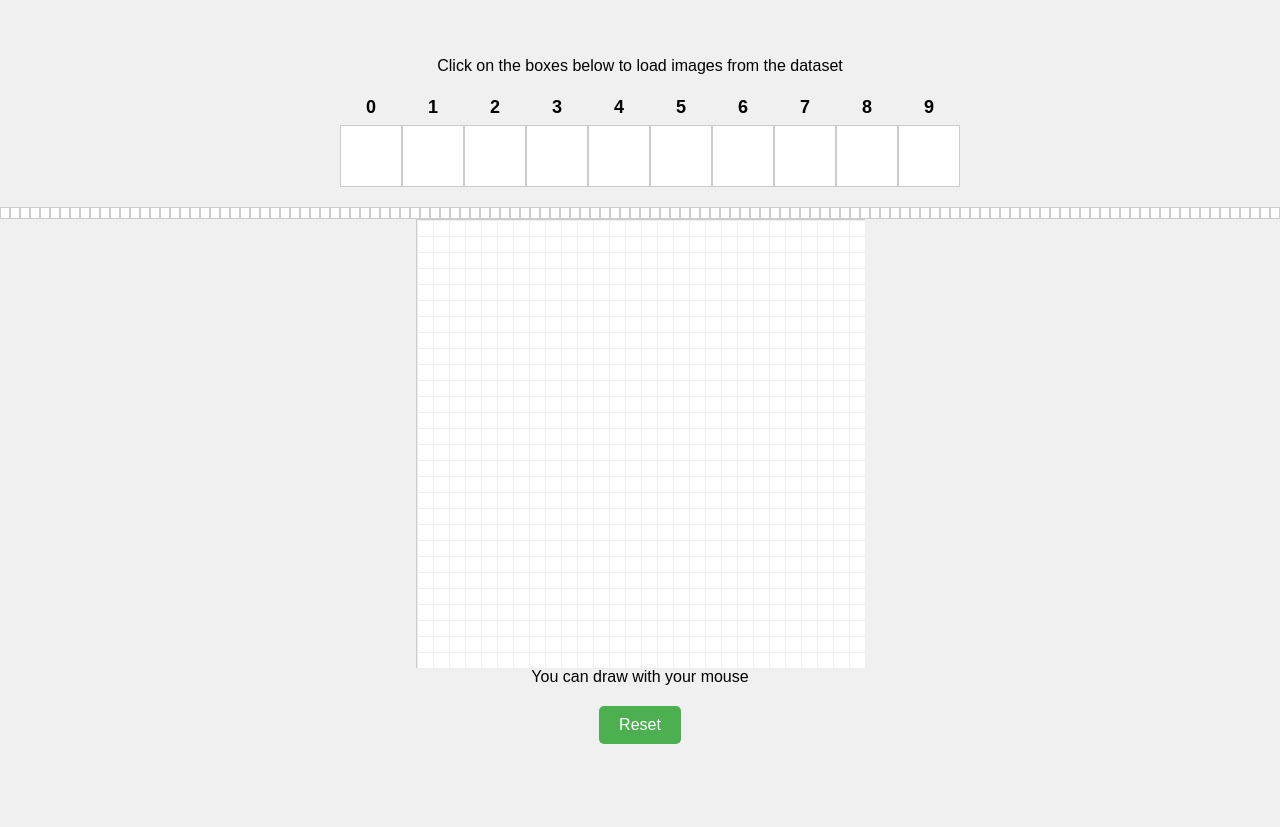
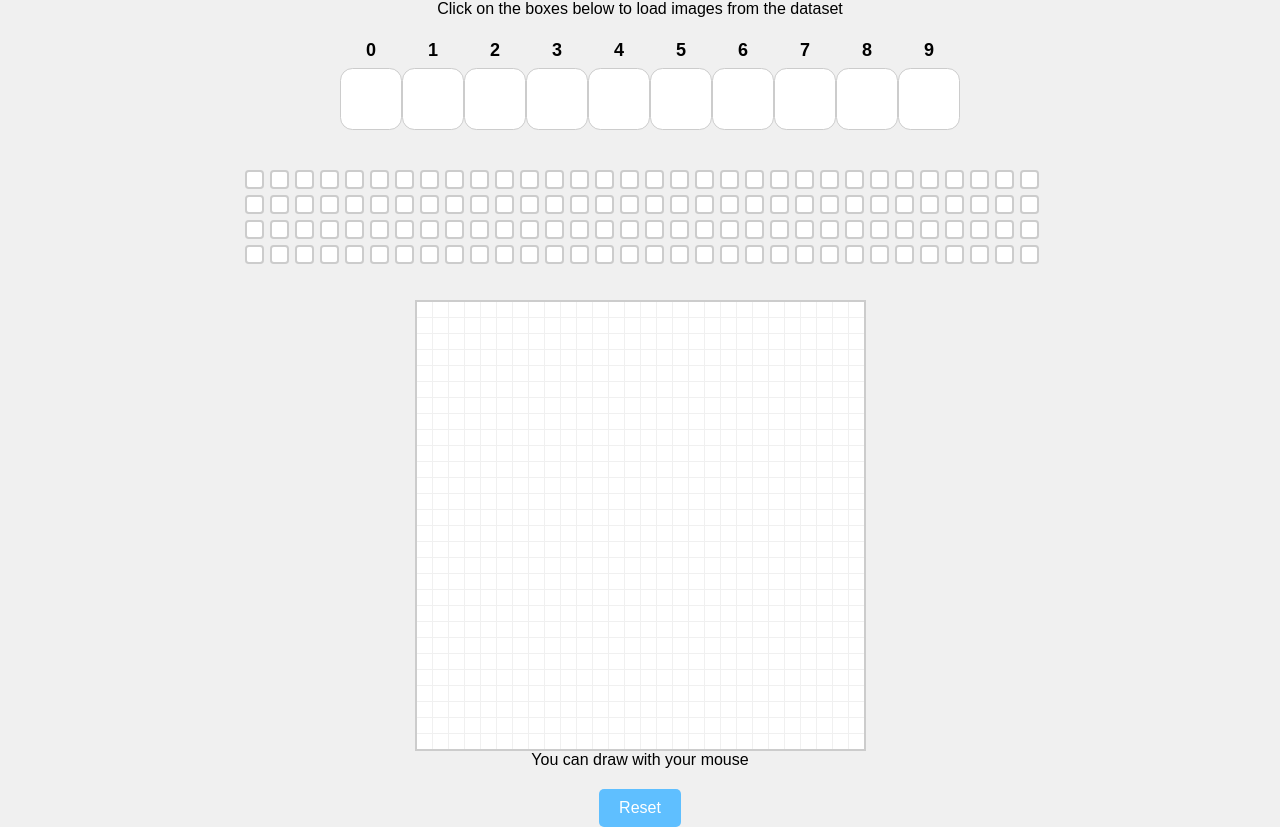
Before and after one commit to vasiliy1337/mnist_realtime, a Flask app: page / in a window 1280 px wide. Before the commit the page ends 744 px from the top, so only its background shows below. Run offline with Flask 3, Linux system fonts and the light colour scheme; parts of the project's set-up code (start-up, migrations or seed data) failed here and were passed over; some libraries are stand-ins or nearby versions.

Commit message:
fix html generation

```diff
--- a/static/script.js
+++ b/static/script.js
@@ -10,20 +10,10 @@ const CELL_SIZE = 10;
 
 let isDrawing = false;
 
-function createGrid() {
-    grid.innerHTML = '';
-    for (let i = 0; i < GRID_SIZE * GRID_SIZE; i++) {
-        const cell = document.createElement('div');
-        cell.className = 'cell';
-        cell.dataset.intensity = '0';
-        grid.appendChild(cell);
-    }
-}
-
 function clearGrid() {
     for (const cell of grid.children) {
         cell.dataset.intensity = '0';
-        cell.style.backgroundColor = ''
+        cell.style.backgroundColor = '';
     }
 }
 
@@ -34,33 +24,34 @@ function getCell(row, col) {
 function setCell(row, col, intensity) {
     const cell = getCell(row, col)
     if (intensity !== 0){
-        console.log(intensity)
         cell.dataset.intensity = intensity.toString();
         cell.style.backgroundColor = `rgba(0, 0, 0, ${intensity})`;
     }
 }
 
 // Draw a cell
-function updateCell(cell, intensity) {
+function updateCell(row, col, intensity) {
+    const cell = getCell(row, col)
     const currentIntensity = parseFloat(cell.dataset.intensity);
     const newIntensity = Math.max(currentIntensity, intensity);
     cell.dataset.intensity = newIntensity.toString();
     cell.style.backgroundColor = `rgba(0, 0, 0, ${newIntensity})`;
 }
+
 function drawOnCell(row, col) {
-    const cell = getCell(row, col);
-    updateCell(cell, 1);
+    updateCell(row, col, 1);
     const adjacentCells = [
         [row - 1, col], [row + 1, col],
         [row, col - 1], [row, col + 1]
     ];
     adjacentCells.forEach(([r, c]) => {
         if (r >= 0 && r < GRID_SIZE && c >= 0 && c < GRID_SIZE) {
-            updateCell(getCell(r, c), 0.5);
+            updateCell(r, c, 0.5);
         }
     });
     sendGridData();
 }
+
 function handleCellInteraction(e) {
     if (e.target.classList.contains('cell')) {
         const index = Array.from(grid.children).indexOf(e.target);
@@ -75,48 +66,9 @@ function sendGridData() {
     const gridData = Array.from(grid.children).map(cell => parseFloat(cell.dataset.intensity));
     socket.emit('user_interaction', { input: gridData });
 }
-/////////////////////////////////////////////////////////////////////////////////////////////////////////////////////////
-
-function createProbabilityBoxes() {
-    const fragment = document.createDocumentFragment();
-    for (let i = 0; i < 10; i++) {
-        const boxContainer = document.createElement('div');
-        boxContainer.className = 'prob-box';
-        boxContainer.style.cursor = 'pointer';
-        boxContainer.onclick = function() {
-            on_label_press(i)
-        };
-
-        const number = document.createElement('span');
-        number.className = 'prob-number';
-        number.textContent = i;
-
-        const bar = document.createElement('div');
-        bar.className = 'prob-bar';
-        bar.id = `prob-bar-${i}`;
-
-        boxContainer.append(number, bar);
-        fragment.appendChild(boxContainer);
-    }
-    probContainer.innerHTML = '';
-    probContainer.appendChild(fragment);
-}
 
 function on_label_press(label) {
     socket.emit('get_rand_image', { label: label });
-}
-
-// Generate weight bars
-function createWeightsBoxes() {
-    const fragment = document.createDocumentFragment();
-    for (let i = 0; i < 128; i++) {
-        const boxContainer = document.createElement('div');
-        boxContainer.className = 'weight-box';
-        boxContainer.id = `weight-box-${i}`;
-        fragment.appendChild(boxContainer);
-    }
-    weightContainer.innerHTML = '';
-    weightContainer.appendChild(fragment);
 }
 
 // Update probabilities
@@ -153,13 +105,12 @@ function updateWeights(weights) {
     });
 }
 
-// Reset button
+
 resetBtn.addEventListener('click', () => {
     clearGrid();
     updateProbabilities(new Array(10).fill(0));
     updateWeights(new Array(128).fill(0));
 });
-
 
 grid.addEventListener('mousedown', (e) => {
     e.preventDefault();
@@ -182,7 +133,6 @@ grid.addEventListener('mouseleave', () => {
     isDrawing = false;
 });
 
-// Socket Events
 socket.on('update_data', (data) => {
      if (data.data && data.data.length === GRID_SIZE * GRID_SIZE) {
          clearGrid();
@@ -195,12 +145,7 @@ socket.on('update_data', (data) => {
     if (data.probabilities && data.probabilities.length === 10) {
         updateProbabilities(data.probabilities);
     }
-    //if (data.weights && data.weights.length === 128) {
+    if (data.weights && data.weights.length === 128) {
         updateWeights(data.weights);
-    //}
+    }
 });
-
-// Initialize
-createGrid();
-createProbabilityBoxes();
-createWeightsBoxes();
--- a/static/styles.css
+++ b/static/styles.css
@@ -19,26 +19,26 @@ body {
     grid-template-columns: repeat(28, 15px);
     grid-template-rows: repeat(28, 15px);
     gap: 1px;
-    border: 1px solid #ccc;
+    border: 2px solid #ccc;
+    margin-top: 40px;
 }
 .cell {
     width: 15px;
     height: 15px;
     background-color: white;
-    border: 1px solid #eee;
 }
 button {
     margin-top: 20px;
     padding: 10px 20px;
     font-size: 16px;
-    background-color: #4CAF50;
+    background-color: #5fbfff;
     color: white;
     border: none;
     border-radius: 5px;
     cursor: pointer;
 }
 button:hover {
-    background-color: #45a049;
+    background-color: #5fbfff;
 }
 
 #probabilities {
@@ -52,34 +52,35 @@ button:hover {
     display: flex;
     flex-direction: column;
     align-items: center;
+    cursor: pointer;
+
 }
 .prob-number {
     font-size: 18px;
     font-weight: bold;
     margin-bottom: 5px;
     padding: 2px 5px;
-    border-radius: 3px;
+    border-radius: 20%;
 }
 .prob-bar {
     width: 60px;
     height: 60px;
     background-color: white;
     border: 1px solid #ccc;
+    border-radius: 20%;
 }
 
 #weights-b1 {
-    display: flex;
-    justify-content: space-between;
-    width: 100%;
-    max-width: 1280px;
-    margin-top: 20px;
+    display: grid;
+    gap: 10px;
+    grid-template-columns: repeat(32, 15px);
+    grid-template-rows: repeat(4, 15px);
+    margin-top: 40px;
 }
 .weight-box {
-    display: flex;
-    flex-direction: column;
-    align-items: center;
-    width: 10px;
-    height: 10px;
+    width: 15px;
+    height: 15px;
     background-color: white;
-    border: 1px solid #ccc;
+    border: 2px solid #ccc;
+    border-radius: 20%;
 }
--- a/templates/index.html
+++ b/templates/index.html
@@ -10,15 +10,27 @@
 <body>
     Click on the boxes below to load images from the dataset
     <div id="probabilities" aria-label="Digit probabilities">
-        <!-- boxes will be dynamically added here -->
+        {% for i in range(10) %}
+            <div class="prob-box" onclick="on_label_press({{ i }})">
+                <span class="prob-number">{{ i }}</span>
+                <div class="prob-bar" id="prob-bar-{{ i }}"></div>
+            </div>
+        {% endfor %}
     </div>
 
     <div id="weights-b1" aria-label="Weights of b1 layer">
-        <!-- boxes will be dynamically added here -->
+        {% for i in range(128) %}
+            <div class="weight-box" id="weight-box-{{ i }}"></div>
+        {% endfor %}
     </div>
 
     <div class="container">
-        <div id="grid" aria-label="28x28 drawing grid"></div>
+        <div id="grid" aria-label="28x28 drawing grid">
+            {% for i in range(784) %}
+                <div class="cell" data-intensity='0'></div>
+            {% endfor %}
+        </div>
+
     </div>
     You can draw with your mouse
 
--- a/utils/dataset_loader.py
+++ b/utils/dataset_loader.py
@@ -14,7 +14,7 @@ class DatasetLoader:
 
     def load_dataset(self, x_train_path: str, y_train_path: str, x_test_path: str, y_test_path: str) -> bool:
         """
-        Loads dataset from giving path.
+        Loads dataset from given path.
         :param x_train_path: Path to train images in idx3 format
         :param y_train_path: Path to train labels in idx1 format
         :param x_test_path: Path to test images in idx3 format
@@ -39,7 +39,7 @@ class DatasetLoader:
 
     def compute_cache(self, train: bool = False):
         """
-        Allows to do get random by label in constant time O(1)
+        Allows to get random image by label in constant time O(1)
         :param train: If 'False' use test part of dataset, otherwise use train part
         :return: None
         """
@@ -56,7 +56,7 @@ class DatasetLoader:
 
     def get_rand(self, label: int) -> ndarray | None:
         """
-        Get random image from dataset for giving label
+        Get random image from dataset for given label
         :param label: int, 0 <= label <= 9
         :return: ndarray if valid label, None otherwise
         """
--- a/utils/weights_manager.py
+++ b/utils/weights_manager.py
@@ -5,7 +5,6 @@ import re
 
 path_to_mode_cache = "./model_cache/"
 
-# Save model weights to a file
 def save_model(weights, accuracy:int, name:str='model_weights'):
     """
     Saves weights using pickle (I know that this is dumb)
@@ -20,7 +19,6 @@ def save_model(weights, accuracy:int, name:str='model_weights'):
         pickle.dump(weights, f)
     print(f"Model saved to {filename}")
 
-# Load model weights from a file
 def load_model(filename:str='model_weights'):
     """
     Loads weights from giving filename
```
Also changed, not shown: readme.md.
